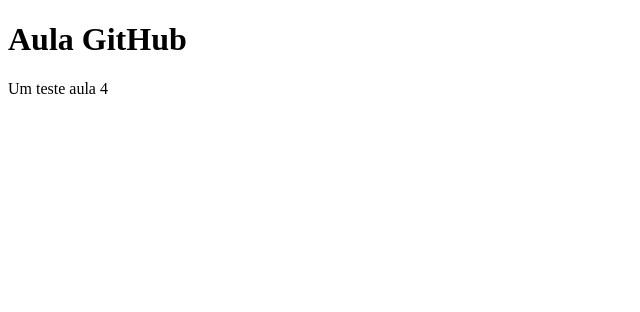
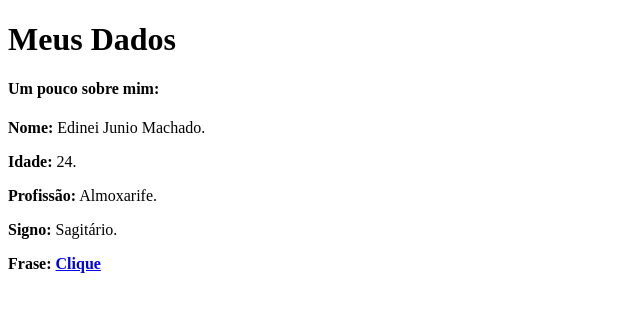
Before and after one commit to edineiJM/aula04, a plain HTML site: page index.html in a window 1280 px wide. Shown: the whole page, without its empty margins (0-640 px from the left). Drawn offline with Linux system fonts and the light colour scheme.

Commit message:
Segundo Commit

```diff
--- a/index.html
+++ b/index.html
@@ -1,12 +1,16 @@
 <!DOCTYPE html>
-<html lang="en">
+<html lang="pt-br">
 <head>
     <meta charset="UTF-8">
     <meta name="viewport" content="width=, initial-scale=1.0">
-    <title>Document</title>
+    <title>Informações</title>
 </head>
 <body>
-    <h1>Aula GitHub</h1>
-    <p>Um teste aula 4</p>
-</body>
+    <h1>Meus Dados</h1>
+    <p><h4>Um pouco sobre mim:</h4></p>
+    <p><strong>Nome:</strong> Edinei Junio Machado.</p>
+    <P><strong>Idade:</strong> 24.</P>
+    <p><strong>Profissão:</strong> Almoxarife.</p>
+    <p><strong>Signo:</strong> Sagitário.</p>
+    <p><strong>Frase: <a href="frase.html">Clique</a></strong></p>
 </html>
```
Also changed, not shown: frase.html (added, +13 -0 lines).
